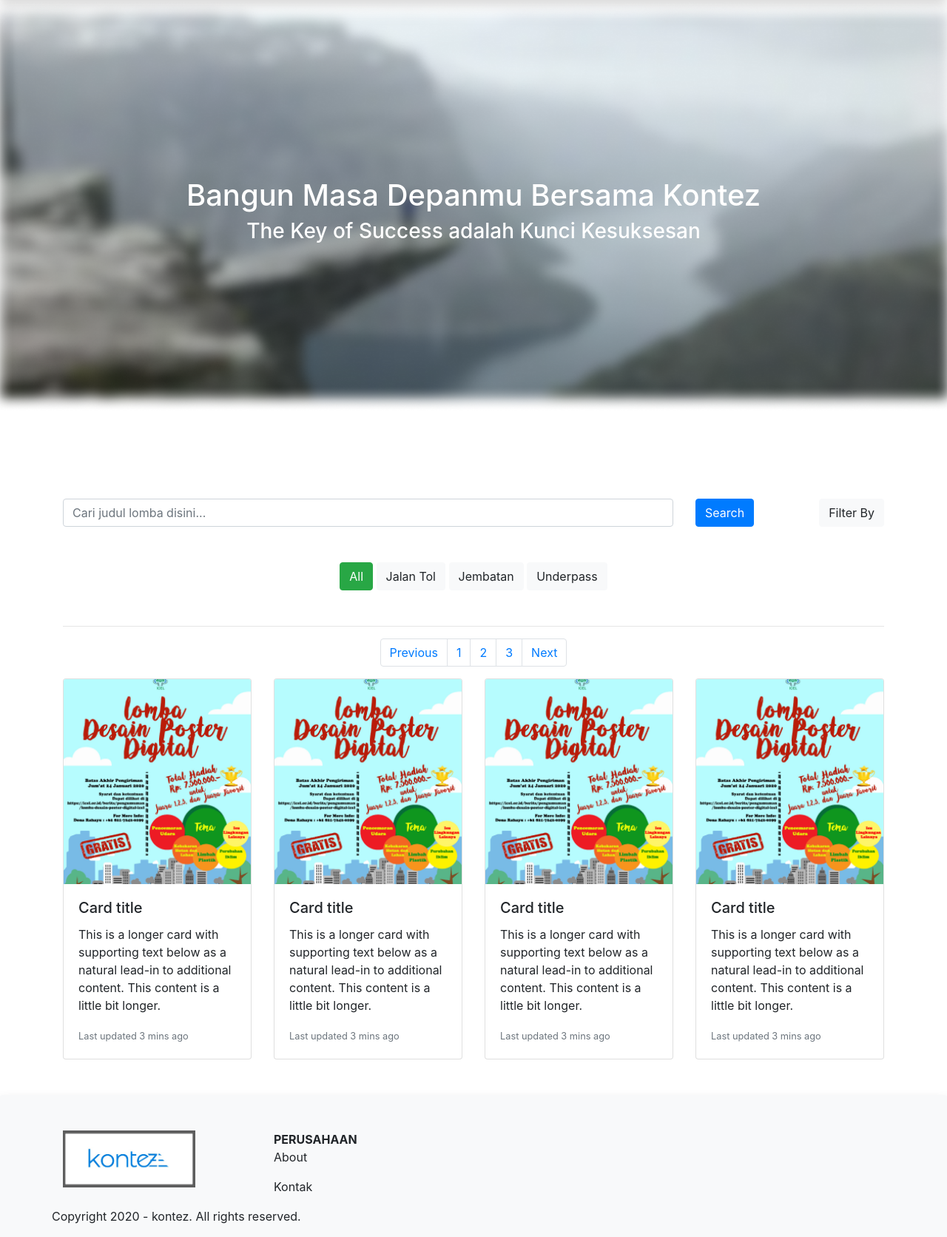
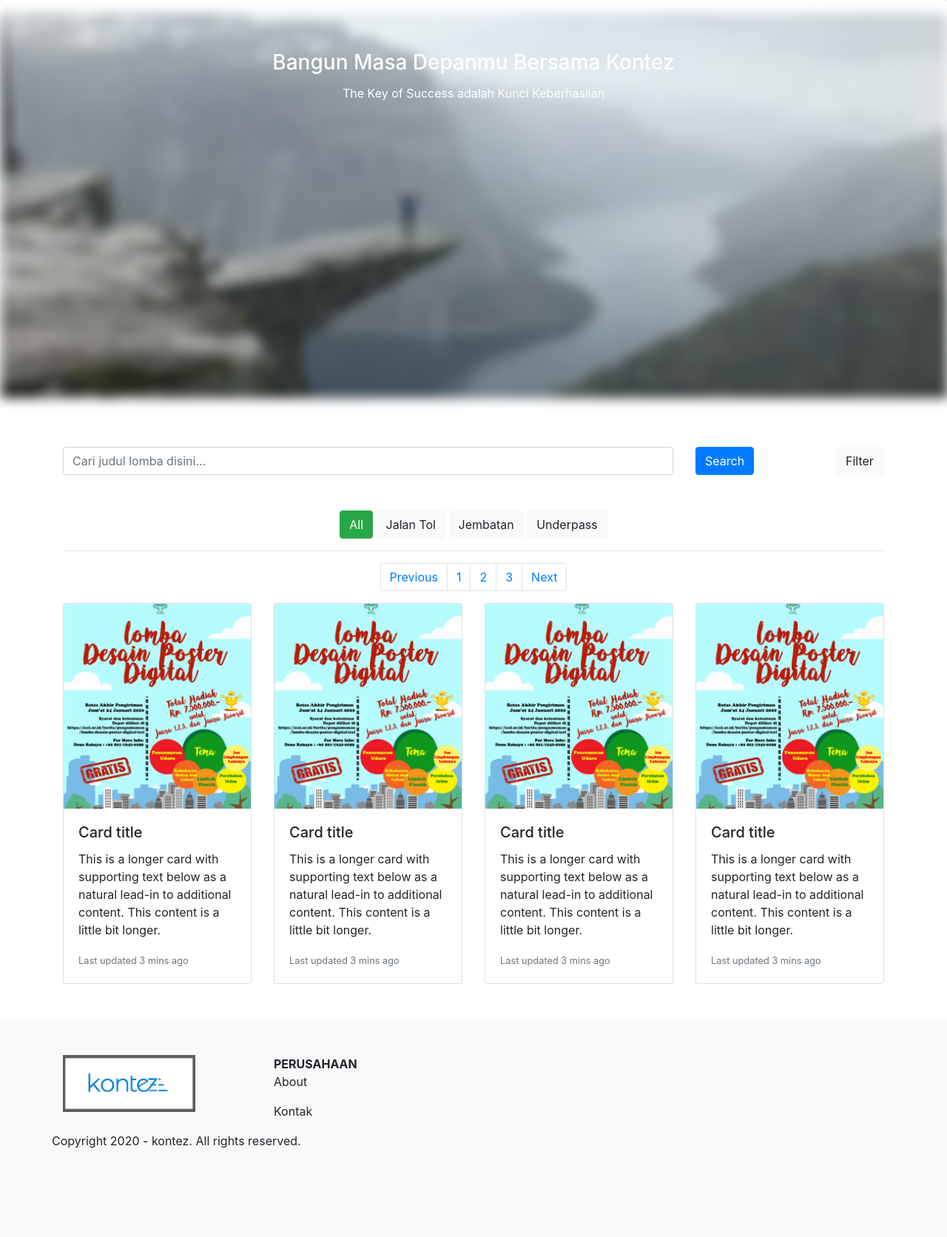
Before and after one commit to kadekeva/kontez, a CodeIgniter 4 app: template app/Views/index.php in a window 1280 px wide. Shown: the part 56-1728 px from the top of the page at 74% size. After the commit the page ends 1608 px from the top, so only its background shows below. Run offline with PHP 8.4 and a stand-in for CodeIgniter, Linux system fonts and the light colour scheme; the template is opened without the code that fills it, so the values that code supplies are empty; some libraries are stand-ins or nearby versions.

Commit message:
fix: banner and search bar

```diff
--- a/app/Views/index.php
+++ b/app/Views/index.php
@@ -1,33 +1,29 @@
 <?= $this->extend('layout/template'); ?>
 
 <?= $this->section('content'); ?>
-<img src="/assets/img/banner.png" alt="" class="img-fluid position-absolute">
 
-<div class="container pt-5 pb-5 mb-5 mt-5">
-    <div class="row text-center text-white p-5 mb-5 mt-5">
-        <div class="col pb-5 pt-5 mb-5">
-            <h1>Bangun Masa Depanmu Bersama Kontez</h1>
-            <h3>The Key of Success adalah Kunci Kesuksesan</h3>
-        </div>
-    </div>
-</div>
-
-<div class="container mt-5 pt-5">
-    <div class="row">
-        <div class="col-md-9">
-            <input type="text" class="form-control" placeholder="Cari judul lomba disini..." aria-label="Username" aria-describedby="basic-addon1">
-        </div>
-        <div class="col-sm-1">
-            <button type="button" class="btn btn-primary">Search</button>
-        </div>
-        <div class="col-sm-2 d-flex justify-content-end">
-            <button type="button" class="btn btn-light">Filter By</button>
-        </div>
+<div class="card border-0 text-white">
+    <img src="/assets/img/banner.png" class="card-img" alt="Banner Kontez">
+    <div class="card-img-overlay text-center mt-5">
+        <h3 class="card-title">Bangun Masa Depanmu Bersama Kontez</h3>
+        <p class="card-text">The Key of Success adalah Kunci Keberhasilan</p>
     </div>
 </div>
 
 <div class="container mt-5">
     <div class="row">
+        <div class="col-9">
+            <input type="text" class="form-control" placeholder="Cari judul lomba disini..." aria-label="Username" aria-describedby="basic-addon1">
+        </div>
+        <div class="col-2">
+            <a href="" class="btn btn-primary">Search</a>
+        </div>
+        <div class="col-md-1">
+            <a href="" class="btn btn-light">Filter</a>
+        </div>
+    </div>
+
+    <div class="row mt-5">
         <div class="col text-center">
             <a href="/galeri" class="btn btn-success">All<span class="sr-only">(current)</span></a>
             <a href="/jalanTol" class="btn btn-light">Jalan Tol</a>
@@ -35,10 +31,9 @@
             <a href="/underpass" class="btn btn-light">Underpass</a>
         </div>
     </div>
-</div>
 
-<div class="container mt-5">
     <hr>
+
     <div class="row d-flex justify-content-center">
         <nav aria-label="Page navigation example">
             <ul class="pagination">
@@ -50,6 +45,7 @@
             </ul>
         </nav>
     </div>
+
     <div class="row">
         <div class="col">
             <div class="card-deck">
```
